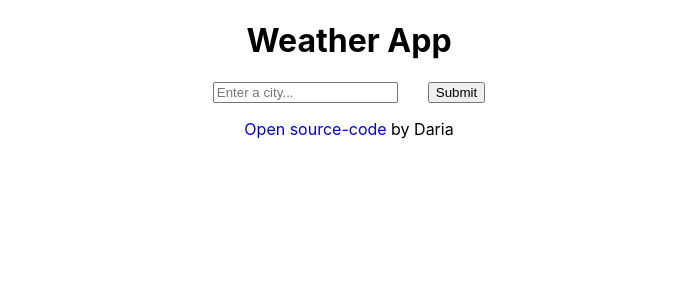
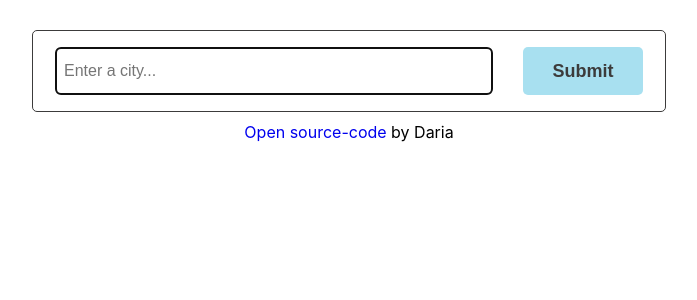
Before and after one commit to Blackdoll-Loki/react-weather, a React (Create React App) app: page / in a window 1280 px wide. Shown: the top 300 px of the page, without its empty margins (291-988 px from the left). Built offline with nearby package versions, Linux system fonts and the light colour scheme.

Commit message:
add API and date component

```diff
--- a/public/index.html
+++ b/public/index.html
@@ -2,7 +2,6 @@
 <html lang="en">
   <head>
     <meta charset="utf-8" />
-    <link rel="icon" href="%PUBLIC_URL%/favicon.ico" />
     <meta name="viewport" content="width=device-width, initial-scale=1" />
     <meta name="theme-color" content="#000000" />
     <meta
@@ -10,34 +9,13 @@
       content="Web site created using create-react-app"
     />
     <link rel="apple-touch-icon" href="%PUBLIC_URL%/logo192.png" />
-    <!--
-      manifest.json provides metadata used when your web app is installed on a
-      user's mobile device or desktop. See https://developers.google.com/web/fundamentals/web-app-manifest/
-    -->
+
     <link rel="manifest" href="%PUBLIC_URL%/manifest.json" />
-    <!--
-      Notice the use of %PUBLIC_URL% in the tags above.
-      It will be replaced with the URL of the `public` folder during the build.
-      Only files inside the `public` folder can be referenced from the HTML.
 
-      Unlike "/favicon.ico" or "favicon.ico", "%PUBLIC_URL%/favicon.ico" will
-      work correctly both with client-side routing and a non-root public URL.
-      Learn how to configure a non-root public URL by running `npm run build`.
-    -->
     <title>React App</title>
   </head>
   <body>
     <noscript>You need to enable JavaScript to run this app.</noscript>
     <div id="root"></div>
-    <!--
-      This HTML file is a template.
-      If you open it directly in the browser, you will see an empty page.
-
-      You can add webfonts, meta tags, or analytics to this file.
-      The build step will place the bundled scripts into the <body> tag.
-
-      To begin the development, run `npm start` or `yarn start`.
-      To create a production bundle, use `npm run build` or `yarn build`.
-    -->
   </body>
 </html>
--- a/src/App.css
+++ b/src/App.css
@@ -1,10 +1,14 @@
 .App {
+  padding: 16px;
+  margin: 30px auto 10px;
+  border: 1px solid rgb(60, 59, 59);
+  border-radius: 5px;
+  font-family: Arial, Helvetica, sans-serif;
+  max-width: 600px;
+}
+footer {
+  font-size: 11px;
   text-align: center;
-}
-
-.App-logo {
-  height: 40vmin;
-  pointer-events: none;
 }
 li {
   list-style: none;
@@ -12,37 +16,3 @@ li {
 a {
   text-decoration: none;
 }
-form {
-  display: flex;
-  justify-content: center;
-  column-gap: 30px;
-}
-@media (prefers-reduced-motion: no-preference) {
-  .App-logo {
-    animation: App-logo-spin infinite 20s linear;
-  }
-}
-
-.App-header {
-  background-color: #282c34;
-  min-height: 100vh;
-  display: flex;
-  flex-direction: column;
-  align-items: center;
-  justify-content: center;
-  font-size: calc(10px + 2vmin);
-  color: white;
-}
-
-.App-link {
-  color: #61dafb;
-}
-
-@keyframes App-logo-spin {
-  from {
-    transform: rotate(0deg);
-  }
-  to {
-    transform: rotate(360deg);
-  }
-}
--- a/src/App.js
+++ b/src/App.js
@@ -3,9 +3,10 @@ import SearchEngine from "./SearchEngine";
 
 function App() {
   return (
-    <div className="App">
-      <h1>Weather App</h1>
-      <SearchEngine />
+    <div>
+      <div className="App">
+        <SearchEngine />
+      </div>
       <footer>
         <p>
           <a
--- /dev/null
+++ b/src/Current.css
@@ -0,0 +1,58 @@
+.Current {
+  display: flex;
+  justify-content: space-between;
+  padding: 20px 40px;
+  color: #878787;
+}
+.right-col {
+  text-align: right;
+  display: flex;
+  flex-direction: column;
+  justify-content: center;
+}
+.left-col {
+  text-align: left;
+}
+h1,
+h2,
+p,
+ul {
+  margin: 0;
+}
+h1 {
+  font-size: 24px;
+  line-height: 28.8px;
+}
+h2 {
+  font-size: 22px;
+  line-height: 26px;
+}
+
+p {
+  font-size: 16px;
+  line-height: 20px;
+}
+ul {
+  padding: 0;
+}
+li {
+  font-size: 16px;
+  line-height: 19.2px;
+  list-style: none;
+}
+.icon-text {
+  display: grid;
+  grid-template-columns: repeat(6, auto);
+  grid-template-rows: 64px;
+}
+.central-icon {
+  align-self: center;
+}
+.temperature {
+  font-size: 64px;
+  font-weight: 400;
+  color: rgb(33, 33, 33);
+}
+.unit {
+  vertical-align: top;
+}
--- /dev/null
+++ b/src/Current.js
@@ -0,0 +1,59 @@
+import React from "react";
+import FormatDate from "./FormatDate";
+import "./Current.css";
+
+/*export default function List(props) {
+  return (
+    <ul>
+      {props.temperature.map(function (item, index) {
+        if (index === 0) {
+          return <li key={index}> Temperature: {item}°C </li>;
+        } else if (index === 1) {
+          return <li key={index}> Description: {item} </li>;
+        } else if (index === 2) {
+          return <li key={index}> Humidity: {item}% </li>;
+        } else if (index === 3) {
+          return <li key={index}> Wind: {item}km/h </li>;
+        }
+        return (
+          <li key={index}>
+            <img src={item} alt="icon" />
+          </li>
+        );
+      })}
+    </ul>
+  );
+}*/
+
+export default function Current(props) {
+  console.log(props);
+  return (
+    <div className="Current">
+      <div className="left-col">
+        <h1>{props.weather.city}</h1>
+        <ul>
+          <li>
+            <FormatDate timestamp={props.weather.timestamp} />
+          </li>
+          <li>{props.weather.description}</li>
+        </ul>
+        <div className="icon-text">
+          <img
+            src={props.weather.iconUrl}
+            alt={props.weather.description}
+            className="central-icon"
+          />
+          <span className="temperature">
+            {Math.round(props.weather.temperature)}
+          </span>
+          °<span className="unit">C</span>|<span>F</span>
+        </div>
+      </div>
+      <div className="right-col">
+        <h2>Weather</h2>
+        <p>Humidity: {props.weather.humidity}%</p>
+        <p>Wind: {Math.round(props.weather.wind)}km/h</p>
+      </div>
+    </div>
+  );
+}
--- /dev/null
+++ b/src/FormatDate.js
@@ -0,0 +1,29 @@
+import React from "react";
+
+export default function FormatDate(props) {
+  let date = new Date(props.timestamp * 1000);
+  let weekDays = [
+    "Monday",
+    "Tuesday",
+    "Wednesday",
+    "Thursday",
+    "Friday",
+    "Saturday",
+    "Sunday",
+  ];
+  let day = date.getDay();
+  let hours = date.getHours();
+  let minutes = date.getMinutes();
+  console.log(date);
+  if (hours < 10) {
+    hours = `0${hours}`;
+  }
+  if (minutes < 10) {
+    minutes = `0${minutes}`;
+  }
+  return (
+    <span>
+      {weekDays[day]} {hours}:{minutes}
+    </span>
+  );
+}
--- a/src/List.js
+++ /dev/null
@@ -1,24 +0,0 @@
-import React from "react";
-
-export default function List(props) {
-  return (
-    <ul>
-      {props.temperature.map(function (item, index) {
-        if (index === 0) {
-          return <li key={index}> Temperature: {item}°C </li>;
-        } else if (index === 1) {
-          return <li key={index}> Description: {item} </li>;
-        } else if (index === 2) {
-          return <li key={index}> Humidity: {item}% </li>;
-        } else if (index === 3) {
-          return <li key={index}> Wind: {item}km/h </li>;
-        }
-        return (
-          <li key={index}>
-            <img src={item} alt="icon" />
-          </li>
-        );
-      })}
-    </ul>
-  );
-}
--- /dev/null
+++ b/src/SearchEngine.css
@@ -0,0 +1,24 @@
+form {
+  display: flex;
+  justify-content: center;
+  column-gap: 30px;
+  margin: 0 auto;
+}
+.search-input {
+  width: 70%;
+  height: 30px;
+  font-size: 16px;
+  padding: 8px;
+  border-radius: 5px;
+  border: 1px solid rgb(60, 59, 59);
+}
+.search-btn {
+  width: 20%;
+  font-size: 18px;
+  padding: 8px;
+  background-color: rgb(168, 224, 240);
+  border-color: transparent;
+  border-radius: 5px;
+  color: rgb(60, 59, 59);
+  font-weight: 600;
+}
--- a/src/SearchEngine.js
+++ b/src/SearchEngine.js
@@ -1,26 +1,29 @@
 import React, { useState } from "react";
-/*import axios from "axios";*/
-import List from "./List";
+import Current from "./Current";
+import "./SearchEngine.css";
 
 export default function SearchEngine() {
-  let [temperature, setTemperature] = useState(null);
+  let [weather, setWeather] = useState({ ready: false });
   let [city, setCity] = useState("");
   function getCity(event) {
     setCity(event.target.value);
   }
   function storeWeather(response) {
-    let arr = makeWeatherArr(response);
-    setTemperature(arr);
+    let arr = makeWeatherObj(response);
+    setWeather(arr);
   }
-  function makeWeatherArr(obj) {
-    let arr = [].concat(
-      Math.round(obj.temperature.current),
-      obj.condition.description,
-      obj.temperature.humidity,
-      obj.wind.speed,
-      obj.condition.icon_url
-    );
-    return arr;
+  function makeWeatherObj(obj) {
+    let weather = {
+      ready: true,
+      city: obj.city,
+      description: obj.condition.description,
+      iconUrl: obj.condition.icon_url,
+      temperature: obj.temperature.current,
+      humidity: obj.temperature.humidity,
+      timestamp: obj.time,
+      wind: obj.wind.speed,
+    };
+    return weather;
   }
   async function getWeather(event) {
     event.preventDefault();
@@ -34,22 +37,36 @@ export default function SearchEngine() {
         storeWeather(obj);
       });
   }
-  if (temperature) {
+  if (weather.ready) {
     return (
-      <div className="App">
+      <div>
         <form onSubmit={getWeather}>
-          <input type="text" placeholder="Enter a city..." onChange={getCity} />
-          <input type="button" value="Submit" />
+          <input
+            type="text"
+            className="search-input"
+            placeholder="Enter a city..."
+            autoFocus="on"
+            onChange={getCity}
+          />
+          <input type="button" className="search-btn" value="Submit" />
         </form>
-        <List temperature={temperature} />
+        <Current weather={weather} />
       </div>
     );
   } else {
     return (
-      <form onSubmit={getWeather} className="App">
-        <input type="text" placeholder="Enter a city..." onChange={getCity} />
-        <input type="button" value="Submit" />
-      </form>
+      <div>
+        <form onSubmit={getWeather}>
+          <input
+            type="text"
+            className="search-input"
+            placeholder="Enter a city..."
+            autoFocus="on"
+            onChange={getCity}
+          />
+          <input type="button" className="search-btn" value="Submit" />
+        </form>
+      </div>
     );
   }
 }
```
Also changed, not shown: 1 other file (tests, documents, lock files or other folders).
